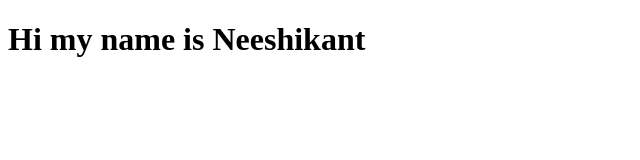
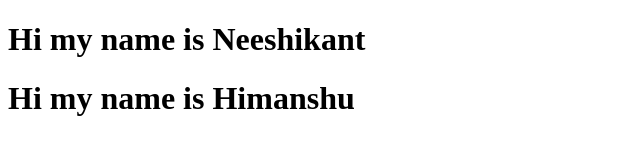
Before and after one commit to NEESHIKANT/captrain, a plain HTML site: page index.html in a window 1280 px wide. Shown: the whole page, without its empty margins (0-640 px from the left). Drawn offline with Linux system fonts and the light colour scheme.

Commit message:
Himanshu

```diff
--- a/index.html
+++ b/index.html
@@ -7,5 +7,6 @@
 </head>
 <body>
     <h1>Hi my name is Neeshikant </h1>
+    <h1>Hi my name is Himanshu </h1>
 </body>
 </html>
```
